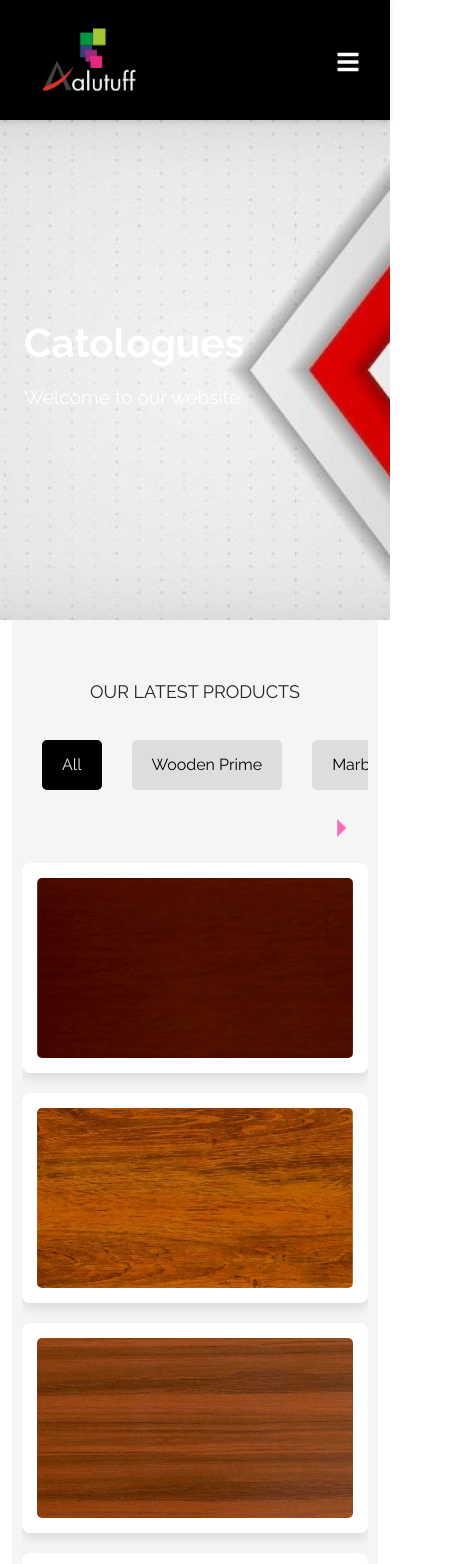
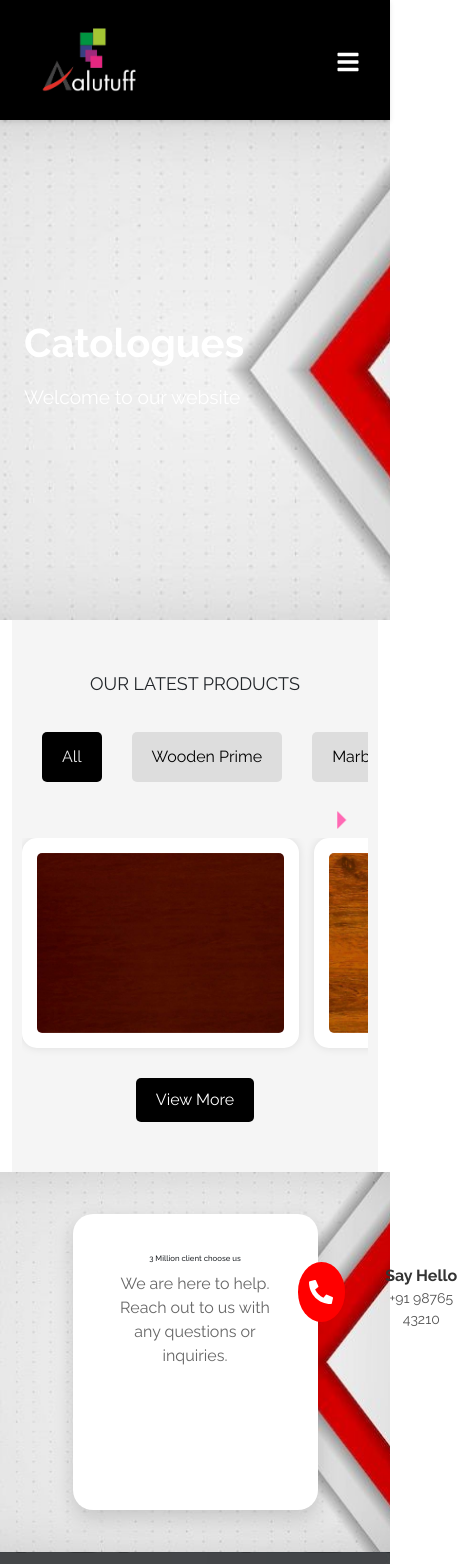
Before and after one commit to rishab-sudo/Alutuff-new, a React (Create React App) app: page /catalogues in a window 390 px wide. Shown: the top 1564 px of the page, 463 px wide, since content can reach past the window. Built offline with nearby package versions, Linux system fonts and the light colour scheme.

Commit message:
13july25

```diff
--- a/src/App.js
+++ b/src/App.js
@@ -23,6 +23,8 @@ import Career from './Pages/Career';
 
 
 
+
+
 function App() {
   return (
     <Router>
@@ -44,6 +46,7 @@ function App() {
              <Route path="/catalogues" element={<Catalogues />} />
                   <Route path="/established" element={<Established />} />
 
+
         </Routes>
         <Footer/>
       </div>
--- a/src/Pages/Catalogues.js
+++ b/src/Pages/Catalogues.js
@@ -3,6 +3,7 @@ import HomeProducts from '../components/HomeProducts'
 import { Container } from 'react-bootstrap'
 import Banner from '../components/Banner';
     import  bannerImage from "../assets/banner-bg.jpeg"
+import QuoteBox from '../components/Quote';
 
 const Catalogues = () => {
   return (
@@ -21,6 +22,9 @@ const Catalogues = () => {
 <HomeProducts/>
 </Container>
 
+<div className='w-100'>
+<QuoteBox/>
+</div>
 </>
   )
 }
--- a/src/components/HomeProducts.css
+++ b/src/components/HomeProducts.css
@@ -75,6 +75,9 @@
   position: relative;
   margin-top: 5%;
   overflow-x: hidden;
+}
+.mobile-slider {
+  display: none;
 }
 @media (max-width: 991px) {
   .product-grid {
@@ -200,7 +203,7 @@
   }
 }
 
-@media (max-width: 576px) {
+@media (max-width: 768px) {
   .homeproduct-section {
     padding: 50px 10px;
   }
@@ -233,4 +236,27 @@
     display: block;
     margin-top: 2px;
   }
+    .product-cards {
+    display: none;
+  }
+
+  .mobile-slider {
+    display: flex;
+    overflow-x: auto;
+    scroll-snap-type: x mandatory;
+    gap: 15px;
+    padding-bottom: 10px;
+  }
+
+  .mobile-slider .product-card {
+    flex: 0 0 80%;
+    scroll-snap-align: center;
+    border-radius: 15px;
+    box-shadow: 0 0 10px rgba(0,0,0,0.1);
+  }
+
+  .view-more {
+    text-align: center;
+    margin-top: 20px;
+  }
 }
--- a/src/components/HomeProducts.js
+++ b/src/components/HomeProducts.js
@@ -1,8 +1,7 @@
+// HomeProducts.js
 import React, { useState } from 'react';
-import productData from "../productData"
+import productData from "../productData";
 import './HomeProducts.css';
-
-
 
 export default function HomeProducts() {
   const [selectedCategory, setSelectedCategory] = useState('All');
@@ -23,28 +22,39 @@ export default function HomeProducts() {
     productRows.push(filteredProducts.slice(i, i + 4));
   }
 
+  const isMobile = window.innerWidth <= 576;
+
   const handleToggleRow = () => {
     const totalRows = productRows.length;
 
+    if (isMobile) {
+      const rowContainer = document.querySelector('.mobile-slider');
+      if (visibleRowCount < productRows.length) {
+        setVisibleRowCount(visibleRowCount + 1);
+        setTimeout(() => {
+          rowContainer.scrollBy({ left: rowContainer.offsetWidth, behavior: 'smooth' });
+        }, 50);
+      } else {
+        setVisibleRowCount(1);
+        rowContainer.scrollTo({ left: 0, behavior: 'smooth' });
+      }
+    } else {
       if (visibleRowCount < totalRows) {
         setRowAnimations({ [visibleRowCount]: 'slide-in' });
         setVisibleRowCount(visibleRowCount + 1);
       } else {
-    // Animate all rows except the first
         const animations = {};
         for (let i = 1; i < totalRows; i++) {
           animations[i] = 'slide-out-left';
         }
         setRowAnimations(animations);
-
-    // After animation, reset to show only first row
         setTimeout(() => {
           setVisibleRowCount(1);
           setRowAnimations({});
-    }, 500); // match your animation duration
+        }, 500);
+      }
     }
   };
-
 
   const handleCategoryChange = (category) => {
     setSelectedCategory(category);
@@ -54,7 +64,6 @@ export default function HomeProducts() {
 
   return (
     <div className="homeproduct-section">
-      <h2></h2>
       <p>OUR LATEST PRODUCTS</p>
 
       <div className="filter-buttons">
@@ -75,8 +84,8 @@ export default function HomeProducts() {
         </svg>
       </div>
 
-      {/* Render product rows dynamically with animations */}
-      {productRows.slice(0, visibleRowCount).map((row, rowIndex) => (
+      {!isMobile ? (
+        productRows.slice(0, visibleRowCount).map((row, rowIndex) => (
           <div
             key={rowIndex}
             className={`product-cards ${rowIndex > 0 ? 'second-row' : ''} ${rowAnimations[rowIndex] || ''}`}
@@ -92,9 +101,22 @@ export default function HomeProducts() {
               </div>
             ))}
           </div>
+        ))
+      ) : (
+        <div className="mobile-slider">
+          {filteredProducts.map(product => (
+            <div key={product.id} className="product-card" onClick={() => setSelectedImage(product.image)}>
+              <img src={product.image} alt={product.title} />
+              <div className="overlay">
+                <h4>{product.title}</h4>
+                <p>{product.description}</p>
+                <p>{product.text}</p>
+              </div>
+            </div>
           ))}
+        </div>
+      )}
 
-      {/* View More / View Less */}
       {filteredProducts.length > 4 && (
         <div className="view-more">
           <button onClick={handleToggleRow}>
@@ -103,7 +125,6 @@ export default function HomeProducts() {
         </div>
       )}
 
- {/* Image Preview */}
       {selectedImage && (
         <div className="image-popup" onClick={() => setSelectedImage(null)}>
           <img src={selectedImage} alt="Full View" />
--- a/src/components/OverlappingCards.css
+++ b/src/components/OverlappingCards.css
@@ -1,12 +1,16 @@
-.stack-section {
-  margin-top: 6.5% !important;
+  .stack-section{
+  margin-top:6.5% !important;
     background: #f5f5f5;
+      padding: 50px 0px;
+      margin: auto;
+  }
+.stack-section-card {
+  margin-top: 5% !important;
   width: 100%;
   margin: auto;
-  padding: 50px 0px;
   display: flex;
   flex-direction: column;
-  gap: 80px; /* Increased gap between cards */
+  gap: 50px; /* Increased gap between cards */
 }
 
 .card {
@@ -58,12 +62,49 @@
   box-shadow: 0 10px 30px rgba(0, 0, 0, 0.3);
 }
 @media screen and (max-width: 768px) {
+  .stack-section{
+  margin-top:5% !important;
+    background: #f5f5f5;
+      margin: auto;
+  }
+  .stack-section-card {
+max-width: 95% !important;
+  margin: auto;
+  padding: 20px 0px;
+  display: flex;
+  flex-direction: column;
+  gap: 20px; /* Increased gap between cards */
+}
+
+  .card {
+  min-width: 100%;
+  height: auto !important;
+  margin: auto;
+  top: 20px !important;
+
+}
+
   .overlap-card-content {
   display: flex;
   flex-direction: column;
   justify-content: center;
   align-items: center;
+  min-width: 100%;
+  padding: 10px;
+}
+.overlap-card-img {
   width: 100%;
-  padding: 20px;
+  height: auto;
+  object-fit: cover;
+  border-radius: 10px;
+}
+.overlap-card-text{
+  width: 100%;
+}
+.overlap-cards-heading{
+  font-size: 18px;
+}
+.overlap-cards-text{
+  font-size: 15px;
 }
 }
--- a/src/components/OverlappingCards.js
+++ b/src/components/OverlappingCards.js
@@ -1,5 +1,6 @@
 import React, { useEffect, useRef } from 'react';
 import './OverlappingCards.css';
+import { Container } from 'react-bootstrap';
 
 const OverlappingCards = () => {
   const cardsRef = useRef([]);
@@ -30,18 +31,18 @@ const OverlappingCards = () => {
   }, []);
 
   return (
-    <div className="stack-section">
+    <Container className='stack-section'>
       <div className='text-center'>
-        <h2>Why Alutuff</h2>
+        <p className='overlap-cards-heading'>Why Alutuff</p>
         </div>
-
+     <Container className="stack-section-card">
       <div className="card card1" ref={el => cardsRef.current[0] = el}>
         <div className='overlap-card-content'>
           <img className='overlap-card-img' src={require("../assets/map.png")} alt=""/>
           <div className='overlap-card-text'>
-        <h2> Here's why Alutuff is the premier choice for your needs
-</h2>
-        <ul>
+        <p className='overlap-cards-heading'> Here's why Alutuff is the premier choice for your needs
+</p>
+        <ul className='overlap-cards-text'>
           <li>We Listen, You Succeed.</li>
           <li>Tailored Design Versatility.</li>
           <li>Solutions That Reflect Your Vision.</li>
@@ -55,8 +56,8 @@ const OverlappingCards = () => {
         <div className='overlap-card-content'>
            <img  className='overlap-card-img' src={require("../assets/map.png")} alt=""/>
            <div className='overlap-card-text'>
-        <h2> Alutuff ACP Panels — Made in India, Trusted Nationwide</h2>
-           <ul>
+        <p className='overlap-cards-heading'> Alutuff ACP Panels — Made in India, Trusted Nationwide</p>
+           <ul className='overlap-cards-text'>
           <li>Proven Performance, Preferred in All 28 States.</li>
           <li>Resilience Engineered, Beauty That Endures.</li>
           <li>Proudly Indian, Globally Trusted Quality.</li>
@@ -68,8 +69,8 @@ const OverlappingCards = () => {
        <div className='overlap-card-content'>
          <img  className='overlap-card-img' src={require("../assets/map.png")} alt=""/>
          <div className='overlap-card-text'>
-        <h2> Alutuff ACP Cross-Section: Unveiling Our Core Strength</h2>
-           <ul>
+        <p className='overlap-cards-heading'> Alutuff ACP Cross-Section: Unveiling Our Core Strength</p>
+           <ul className='overlap-cards-text'>
           <li>Engineered for Extreme Durability.</li>
           <li>Superior Core, Lasting Finish.</li>
           <li>Built to Withstand, Designed to Impress.</li>
@@ -77,7 +78,8 @@ const OverlappingCards = () => {
         </div>
       </div>
       </div>
-    </div>
+    </Container>
+    </Container>
   );
 };
 
--- /dev/null
+++ b/src/components/Quote.css
@@ -0,0 +1,89 @@
+.quote-section {
+  background-image: require("../"); /* Your background image */
+  background-size: cover;
+  background-position: center;
+  height: 100%;
+  display: flex;
+  justify-content: center;
+  align-items: center;
+  padding: 40px 20px;
+}
+
+.quote-box {
+    height: 35vh;
+  background-color: white;
+  width: 70%;
+  max-width: 900px;
+  display: flex;
+  justify-content: space-between;
+  align-items: center;
+  padding: 40px;
+  border-radius: 20px;
+  box-shadow: 0 8px 20px rgba(0, 0, 0, 0.15);
+  gap: 20px;
+  flex-wrap: wrap;
+}
+
+.quote-left {
+  flex: 1;
+  max-width: 250px;
+}
+
+.quote-left h2 {
+  margin-bottom: 15px;
+  font-size: 28px;
+  color: #333;
+}
+
+.quote-left p {
+  color: #666;
+  font-size: 16px;
+}
+
+.quote-right {
+  display: flex;
+  align-items: center;
+  justify-content: center;
+  gap: 35px;
+}
+
+.icon-circle {
+  background-color: red;
+  width: 60px;
+  height: 60px;
+  border-radius: 50%;
+  display: flex;
+  align-items: center;
+  justify-content: center;
+}
+
+.icon-text {
+    display: flex;
+    flex-direction: column;
+    justify-content: space-around;
+  margin-top: 10px;
+  text-align: center;
+
+}
+
+.say-hello {
+  font-weight: bold;
+  color: #333;
+}
+
+.phone-number {
+  color: #555;
+  font-size: 14px;
+}
+
+@media (max-width: 768px) {
+  .quote-box {
+    flex-direction: column;
+    text-align: center;
+  }
+
+  .quote-left,
+  .quote-right {
+    width: 100%;
+  }
+}
--- /dev/null
+++ b/src/components/Quote.js
@@ -0,0 +1,40 @@
+import React from 'react';
+import './Quote.css';
+import { FaPhoneAlt } from 'react-icons/fa';
+
+const QuoteBox = () => {
+  return (
+  <div
+  className="quote-section"
+  style={{
+    backgroundImage: `url(${require('../assets/banner-bg.jpeg')})`,
+    backgroundSize: 'cover',
+    backgroundPosition: 'center',
+    minHeight: '45vh',
+    display: 'flex',
+    justifyContent: 'center',
+    alignItems: 'center',
+    padding: '40px 20px'
+  }}
+>
+      <div className="quote-box">
+        <div className="quote-left">
+          <h3 style={{fontSize:"2vw"}}>3 Million client choose us</h3>
+          <p>We are here to help. Reach out to us with any questions or inquiries.</p>
+
+        </div>
+        <div className="quote-right">
+          <div className="icon-circle">
+            <FaPhoneAlt size={24} color="white" />
+          </div>
+          <div className="icon-text">
+            <span className="say-hello">Say Hello</span>
+            <span className="phone-number">+91 98765 43210</span>
+          </div>
+        </div>
+      </div>
+    </div>
+  );
+};
+
+export default QuoteBox;
--- a/src/components/StickySection.css
+++ b/src/components/StickySection.css
@@ -77,7 +77,7 @@
   .mobile-scroll-wrapper {
     display: block; /* Show the mobile layout */
     padding: 20px;
-    background-color: aqua;
+
   }
 
   .mobile-item {
```
Lines whose indentation alone changed are shown as unchanged.
